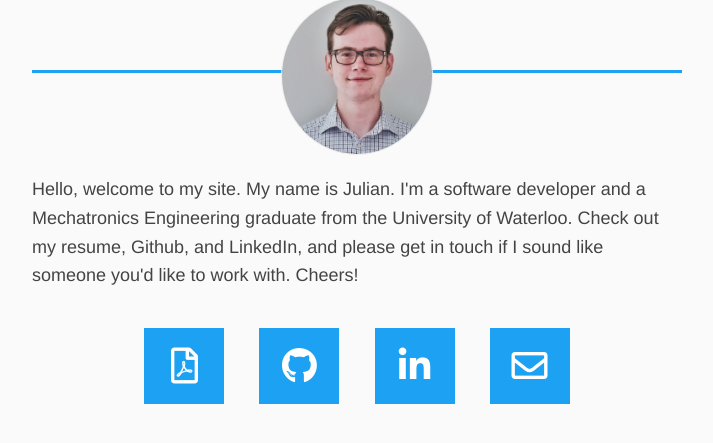
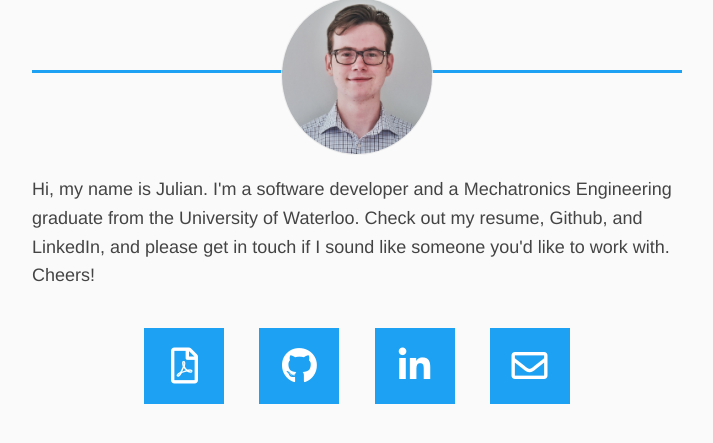
Before and after one commit to j-pettit/j-pettit.github.io, a plain HTML site: page index.html in a window 1280 px wide. Shown: the part 101-544 px from the top of the page, without its empty margins (283-996 px from the left). Drawn offline with Linux system fonts and the light colour scheme.

Commit message:
update description

```diff
--- a/index.html
+++ b/index.html
@@ -25,7 +25,7 @@
 
   </div>
 
-  <p>Hello, welcome to my site. My name is Julian. I'm a software developer and a Mechatronics Engineering graduate from
+  <p>Hi, my name is Julian. I'm a software developer and a Mechatronics Engineering graduate from
     the University of Waterloo. Check out my resume, Github, and LinkedIn, and please get in touch if I sound like
     someone you'd like to work with. Cheers!</p>
 
```
